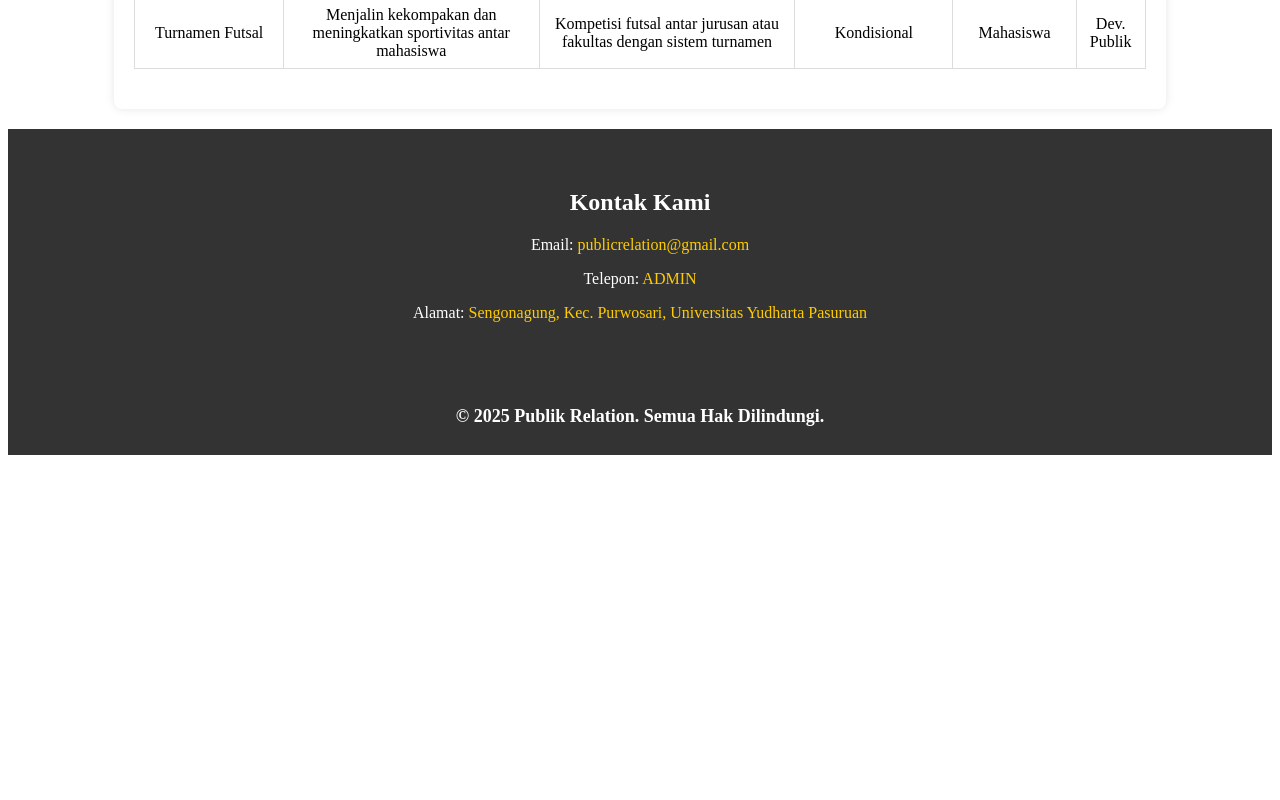
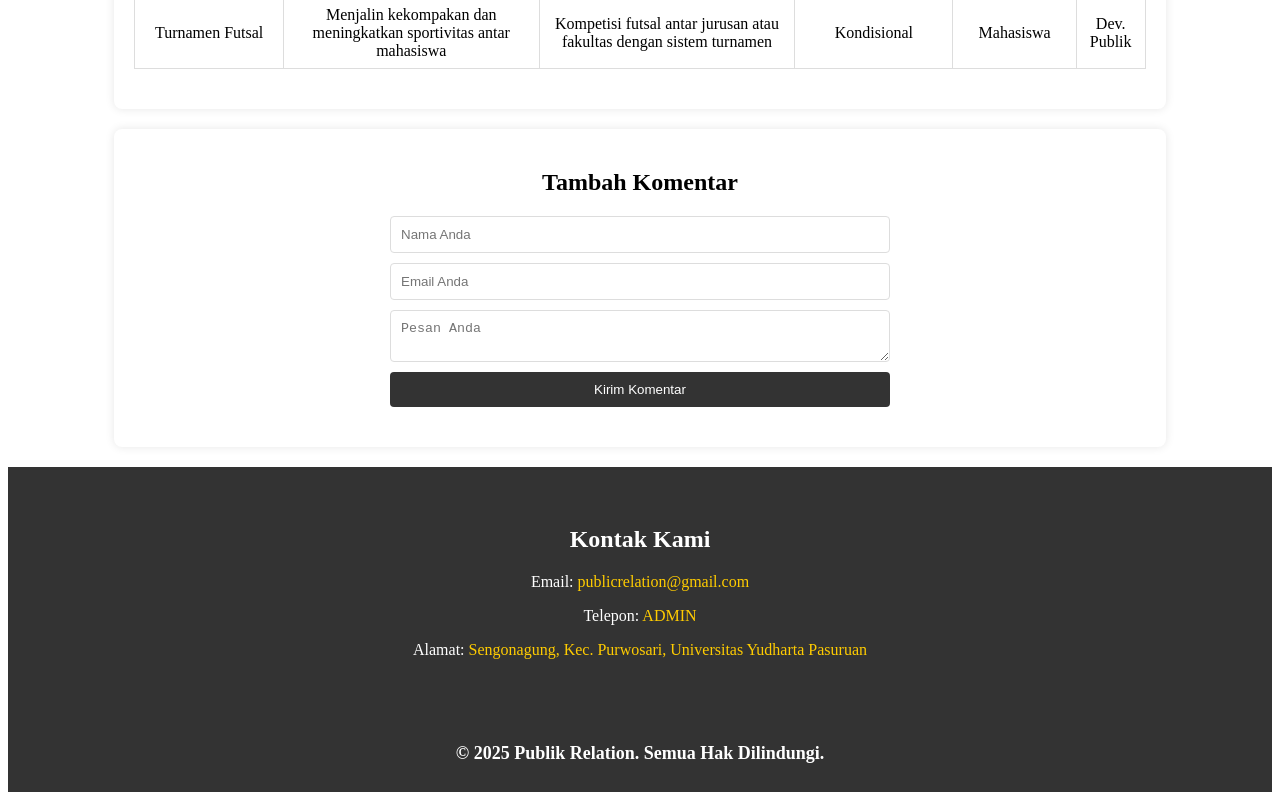
Before and after one commit to OCEANO22/public, a Vue app: page / in a window 1280 px wide. Shown: the part 1135-1935 px from the top of the page. Before the commit the page ends 1598 px from the top, so only its background shows below. Built offline with nearby package versions, Linux system fonts and the light colour scheme.

Commit message:
tambah komentar pada HomeView

```diff
--- a/src/views/HomeView.vue
+++ b/src/views/HomeView.vue
@@ -11,6 +11,7 @@
       <a href="#kontak">Kontak</a>
       <a href="#jobdisk">Jobdisk</a>
       <a href="#program-kerja">Program Kerja</a>
+      <a href="#komentar">Tambah Komentar</a>
     </nav>
 
     <div class="container">
@@ -63,6 +64,24 @@
         </table>
       </section>
     </div>
+
+    <div class="container">
+  <section id="komentar">
+    <h2 align="center">Tambah Komentar</h2>
+    <form @submit.prevent="submitKomentar">
+      <input v-model="nama" placeholder="Nama Anda" required>
+      <input v-model="email" placeholder="Email Anda" type="email" required>
+      <textarea v-model="pesan" placeholder="Pesan Anda" required></textarea>
+      <button type="submit">Kirim Komentar</button>
+    </form>
+    <div class="komentar-list">
+      <div v-for="(item, index) in komentar" :key="index" class="komentar-item">
+        <h3>{{ item.nama }}</h3>
+        <p>{{ item.pesan }}</p>
+      </div>
+    </div>
+  </section>
+</div>
 
     <section id="kontak">
       <h2>Kontak Kami</h2>
@@ -117,6 +136,8 @@ const programKerja = [
     pj: 'Dev. Publik'
   }
 ]
+
+
 </script>
 
 <style scoped>
@@ -237,4 +258,54 @@ img {
 .about-section .text {
   flex: 2;
 }
+
+  /* CSS yang sudah ada... */
+
+  /* Tambahkan di sini */
+  #komentar form {
+    display: flex;
+    flex-direction: column;
+    gap: 10px;
+    max-width: 500px;
+    margin: 0 auto;
+  }
+
+  #komentar input,
+  #komentar textarea {
+    padding: 10px;
+    border: 1px solid #ddd;
+    border-radius: 4px;
+  }
+
+  #komentar button {
+    padding: 10px;
+    background-color: #333;
+    color: white;
+    border: none;
+    border-radius: 4px;
+    cursor: pointer;
+  }
+
+  .komentar-list {
+    margin-top: 20px;
+  }
+
+  .komentar-item {
+    background-color: #f9f9f9;
+    padding: 15px;
+    border-radius: 8px;
+    margin-bottom: 10px;
+  }
+
+  /* Responsive table */
+  @media (max-width: 768px) {
+    table {
+      display: block;
+      overflow-x: auto;
+    }
+
+    .about-section {
+      flex-direction: column;
+    }
+  }
 </style>
```
